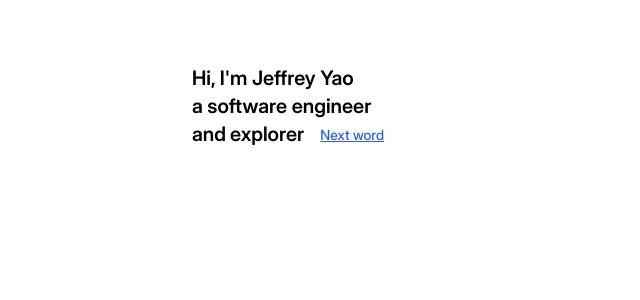
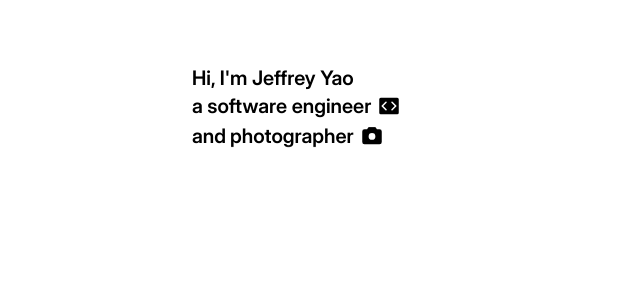
Before and after one commit to jeffreydyao/houston, a Next.js app: page / in a window 1280 px wide. Shown: the top 300 px of the page, without its empty margins (0-640 px from the left). Built offline with nearby package versions, Linux system fonts and the light colour scheme.

Commit message:
feat: animated words

```diff
--- a/app/components/AnimatedWords.tsx
+++ /dev/null
@@ -1,77 +0,0 @@
-"use client";
-
-import { useMemo, useState } from "react";
-
-const words = [
-  "explorer",
-  "gymbro",
-  "runner",
-  "hip-hop head",
-  "designer",
-  "student",
-];
-
-export default function AnimatedWords() {
-  const [animating, setAnimating] = useState(false);
-  const [startIndex, setStartIndex] = useState<number>(0);
-
-  const window = useMemo(() => {
-    const start = startIndex % words.length;
-    const end = (start + 2) % words.length;
-    if (end > start) {
-      return words.slice(start, end);
-    } else {
-      return [...words.slice(start), ...words.slice(0, end)];
-    }
-  }, [startIndex]);
-
-  function nextWord() {
-    setAnimating(true);
-    setTimeout(() => {
-      setAnimating(false);
-      setStartIndex(startIndex + 1);
-    }, 150);
-  }
-
-  return (
-    <>
-      <span aria-live="polite" className="hidden">
-        {window?.[0] ?? words[0]}
-      </span>
-      <div className="flex gap-4 items-center">
-        <ul
-          className="h-[30px] items overflow-hidden"
-          style={{
-            WebkitMaskImage:
-              "linear-gradient(180deg, transparent 5%, rgba(0, 0, 0, 1) 20%, rgba(0, 0, 0, 1) 80%, transparent 95%)",
-          }}
-        >
-          {window?.map((word, i) => (
-            <li
-              key={word}
-              className={`font-semibold text-xl transition-all transform-gpu ${
-                i === 0
-                  ? animating
-                    ? "-mt-7 opacity-0"
-                    : "mt-0 opacity-100"
-                  : animating
-                  ? "opacity-100"
-                  : "opacity-0 invisible"
-              }`}
-            >
-              <p> {word}</p>
-            </li>
-          ))}
-        </ul>
-
-        <button
-          disabled={animating}
-          onClick={nextWord}
-          className="font-medium underline text-blue-600 text-sm"
-        >
-          Next word
-        </button>
-      </div>
-    </>
-  );
-}
--- /dev/null
+++ b/app/components/DescriptorCarousel.tsx
@@ -0,0 +1,97 @@
+"use client";
+
+import { useMemo, useState } from "react";
+import {
+  Icon,
+  AirplaneTilt,
+  Camera,
+  SneakerMove,
+  Barbell,
+  Headphones,
+} from "@phosphor-icons/react";
+import { useInterval } from "react-use";
+
+interface Descriptor {
+  word: string;
+  icon: Icon;
+}
+
+const descriptors: Descriptor[] = [
+  {
+    word: "explorer",
+    icon: AirplaneTilt,
+  },
+  {
+    word: "photographer",
+    icon: Camera,
+  },
+  {
+    word: "runner",
+    icon: SneakerMove,
+  },
+  {
+    word: "weightlifter",
+    icon: Barbell,
+  },
+  {
+    word: "musichead",
+    icon: Headphones,
+  },
+];
+export default function DescriptorCarousel() {
+  const [animating, setAnimating] = useState<boolean>(false);
+  const [startIndex, setStartIndex] = useState<number>(0);
+
+  const window = useMemo(() => {
+    const start = startIndex % descriptors.length;
+    const end = (start + 2) % descriptors.length;
+    if (end > start) {
+      return descriptors.slice(start, end);
+    } else {
+      return [...descriptors.slice(start), ...descriptors.slice(0, end)];
+    }
+  }, [startIndex]);
+
+  useInterval(() => {
+    setAnimating(true);
+    setTimeout(() => {
+      setAnimating(false);
+      setStartIndex(startIndex + 1);
+    }, 150);
+  }, 3500);
+
+  return (
+    <>
+      <span aria-live="polite" className="hidden">
+        {window?.[0].word ?? descriptors[0].word}
+      </span>
+      <div className="flex gap-4 items-center">
+        <ul
+          className="h-[30px] overflow-hidden"
+          style={{
+            WebkitMaskImage:
+              "linear-gradient(180deg, transparent 5%, rgba(0, 0, 0, 1) 20%, rgba(0, 0, 0, 1) 80%, transparent 95%)",
+          }}
+        >
+          {window?.map((descriptor, i) => (
+            <li
+              key={descriptor.word}
+              className={`font-semibold text-xl transition-all flex gap-1.5 items-center transform-gpu ${
+                i === 0
+                  ? animating
+                    ? "-mt-7 opacity-0"
+                    : "mt-0 opacity-100"
+                  : animating
+                  ? "opacity-100"
+                  : "opacity-0 invisible"
+              }`}
+            >
+              <p> {descriptor.word}</p>
+              <descriptor.icon weight="fill" className=" text-2xl" />
+            </li>
+          ))}
+        </ul>
+      </div>
+    </>
+  );
+}
--- a/app/page.tsx
+++ b/app/page.tsx
@@ -1,13 +1,21 @@
-import AnimatedWords from "./components/AnimatedWords";
+import DescriptorCarousel from "./components/DescriptorCarousel";
+import { CodeSimple } from "@phosphor-icons/react/dist/ssr";
 
 export default function Home() {
   return (
     <section>
       <h1 className="font-semibold text-xl">Hi, I'm Jeffrey Yao</h1>
-      <p className="font-semibold text-xl">a software engineer</p>
+      <p className="font-semibold text-xl">
+        a software engineer
+        <CodeSimple
+          alt="An icon depicting a code bracket"
+          className="inline ml-1.5 mb-1 text-2xl"
+          weight="fill"
+        />
+      </p>
       <div className="font-semibold text-xl inline-flex gap-1">
         <p>and</p>
-        <AnimatedWords />
+        <DescriptorCarousel />
       </div>
     </section>
   );
```
Also changed, not shown: package.json (+6 -4 lines), 2 other files (tests, documents, lock files or other folders).
